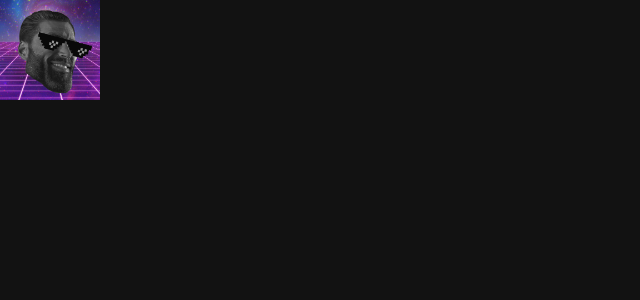
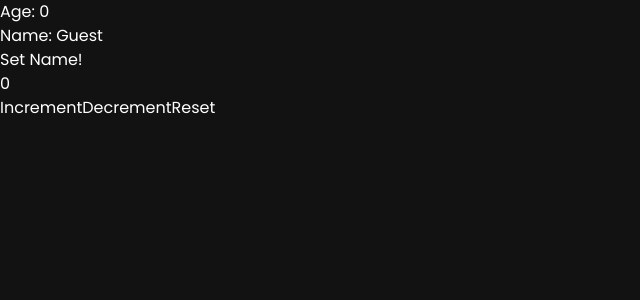
Before and after one commit to mericcintosun/learn-react-itubc, a React (Vite) app: page / in a window 1280 px wide. Shown: the top 300 px of the page, without its empty margins (0-640 px from the left). Built offline with nearby package versions, Linux system fonts and the light colour scheme.

Commit message:
useState-lesson10

```diff
--- a/src/App.jsx
+++ b/src/App.jsx
@@ -6,15 +6,15 @@
 // import Student from "./components/Student";
 // import UserGreeting from "./components/UserGreeting";
 // import List from "./components/List";
-
-import ProfilePicture from "./components/ProfilePicture";
+// import ProfilePicture from "./components/ProfilePicture";
+import Counter from "./components/Counter";
+import MyComponent from "./components/MyComponent";
 import "./index.css";
 function App() {
-
-
   return (
     <>
-     <ProfilePicture/>
+      <MyComponent />
+      <Counter/>
     </>
   );
 }
--- /dev/null
+++ b/src/components/Counter.jsx
@@ -0,0 +1,29 @@
+import { useState } from "react"
+
+const Counter = () => {
+
+    const [count, setCount]= useState(0);
+
+    const increment = () => {
+        setCount(count + 1);
+    }
+    const decrement = () => {
+        setCount(count - 1);
+    }
+    const reset = () => {
+        setCount(0);
+    }
+  return (
+    <>
+    <p> {count} </p>
+    <div>
+        <button onClick={increment}>Increment</button>
+        <button onClick={decrement}>Decrement</button>
+        <button onClick={reset}>Reset</button>
+    </div>
+
+    </>
+  )
+}
+
+export default Counter
--- /dev/null
+++ b/src/components/MyComponent.jsx
@@ -0,0 +1,26 @@
+import { useState } from "react"
+
+
+const MyComponent = () => {
+
+    const [name, setName] = useState("Guest");
+    const [age , setAge] = useState("0");
+    const updateName = () => {
+        setName("Meriç");
+        setAge("22");
+    }
+
+  return (
+    <>
+
+    <div>
+        <p>Age: {age}</p>
+        <p>Name: {name}</p>
+        <button onClick={updateName}>Set Name!</button>
+    </div>
+
+    </>
+  )
+}
+
+export default MyComponent
```
